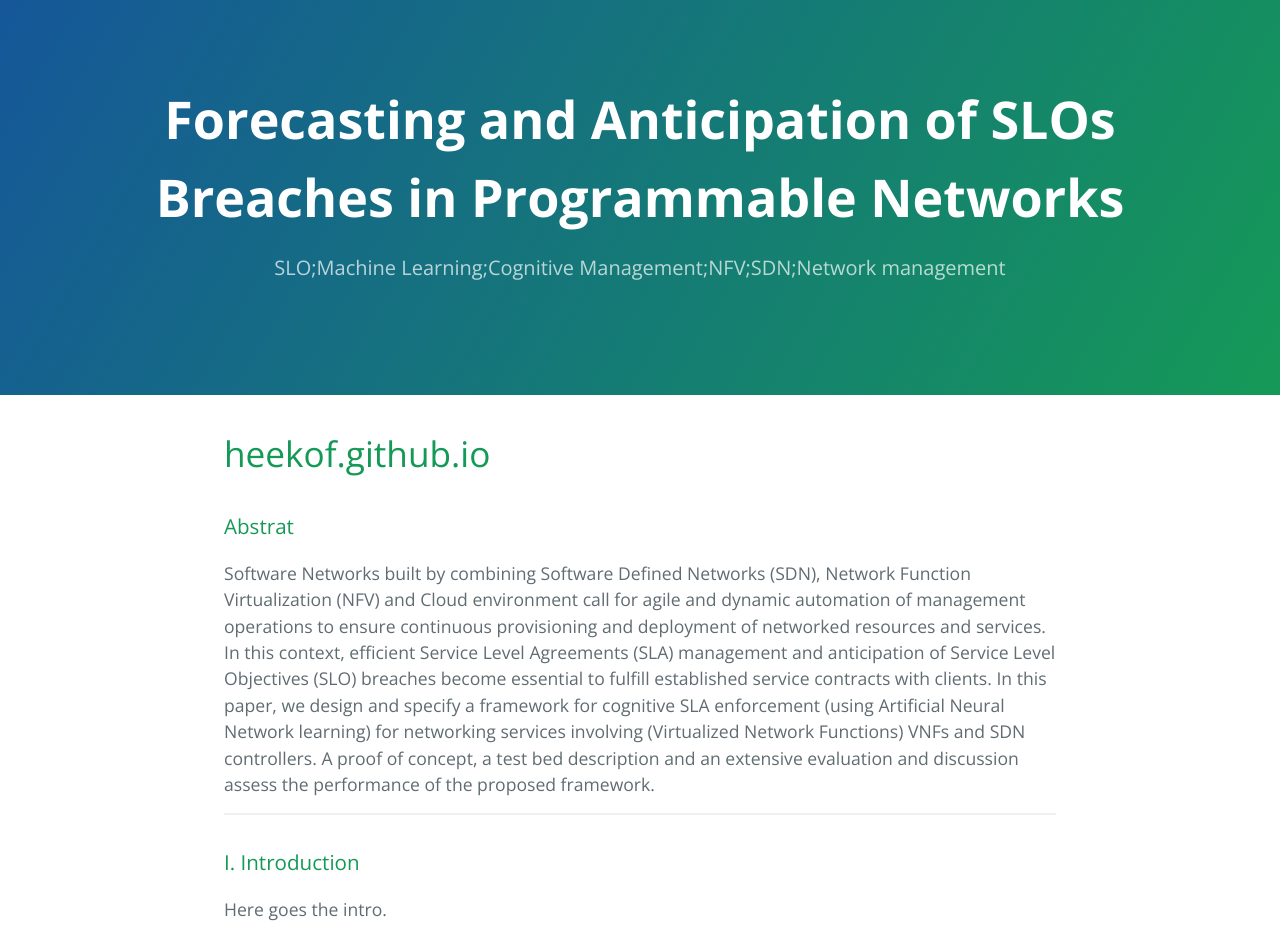
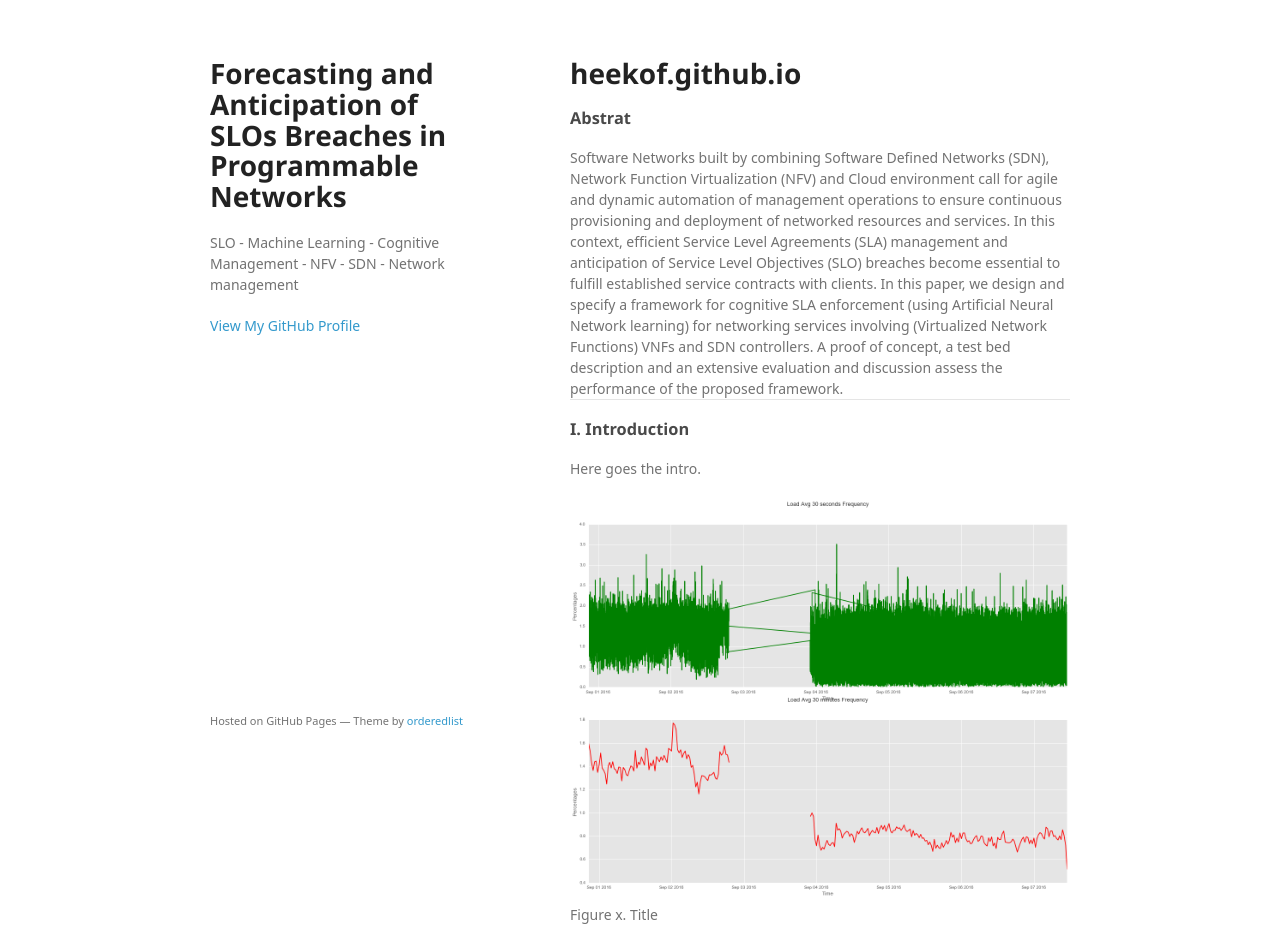
Before and after one commit to heekof/heekof.github.io, a plain HTML site: page index.html in a window 1280 px wide. Shown: the top 928 px of the page. Drawn offline with nearby package versions, Linux system fonts and the light colour scheme; a web font is replaced by a local one.

Commit message:
Replace master branch with page content via GitHub

```diff
--- a/index.html
+++ b/index.html
@@ -1,22 +1,29 @@
-<!DOCTYPE html>
-<html lang="en-us">
+<!doctype html>
+<html>
   <head>
-    <meta charset="UTF-8">
+    <meta charset="utf-8">
+    <meta http-equiv="X-UA-Compatible" content="chrome=1">
     <title>Forecasting and Anticipation of SLOs Breaches in Programmable Networks by heekof</title>
-    <meta name="viewport" content="width=device-width, initial-scale=1">
-    <link rel="stylesheet" type="text/css" href="stylesheets/normalize.css" media="screen">
-    <link href='https://fonts.googleapis.com/css?family=Open+Sans:400,700' rel='stylesheet' type='text/css'>
-    <link rel="stylesheet" type="text/css" href="stylesheets/stylesheet.css" media="screen">
-    <link rel="stylesheet" type="text/css" href="stylesheets/github-light.css" media="screen">
+
+    <link rel="stylesheet" href="stylesheets/styles.css">
+    <link rel="stylesheet" href="stylesheets/github-light.css">
+    <meta name="viewport" content="width=device-width">
+    <!--[if lt IE 9]>
+    <script src="//html5shiv.googlecode.com/svn/trunk/html5.js"></script>
+    <![endif]-->
   </head>
   <body>
-    <section class="page-header">
-      <h1 class="project-name">Forecasting and Anticipation of SLOs Breaches in Programmable Networks</h1>
-      <h2 class="project-tagline">SLO;Machine Learning;Cognitive Management;NFV;SDN;Network management</h2>
-    </section>
+    <div class="wrapper">
+      <header>
+        <h1>Forecasting and Anticipation of SLOs Breaches in Programmable Networks</h1>
+        <p>SLO - Machine Learning - Cognitive Management - NFV - SDN - Network management</p>
 
-    <section class="main-content">
-      <h1>
+
+        <p class="view"><a href="https://github.com/heekof">View My GitHub Profile</a></p>
+
+      </header>
+      <section>
+        <h1>
 <a id="heekofgithubio" class="anchor" href="#heekofgithubio" aria-hidden="true"><span aria-hidden="true" class="octicon octicon-link"></span></a>heekof.github.io</h1>
 
 <h3>
@@ -33,7 +40,7 @@
 
 <p>Here goes the intro.</p>
 
-<p><img src="https://github.com/heekof/heekof.github.io/blob/master/img/Table%20definition.png" alt="alt tag">
+<p><img src="https://github.com/heekof/heekof.github.io/blob/master/img/30%20sec%20to%2030%20min.png?raw=true" alt="alt tag">
 Figure x. Title</p>
 
 <h3>
@@ -192,14 +199,12 @@ Figure x. Title
 <a id="support-or-contact" class="anchor" href="#support-or-contact" aria-hidden="true"><span aria-hidden="true" class="octicon octicon-link"></span></a>Support or Contact</h3>
 
 <p>Having Questions?  Drop us a mail at <a href="mailto:jaafar.bendriss@orange.com">jaafar.bendriss@orange.com</a> and we’ll help you sort it out.</p>
-
-      <footer class="site-footer">
-
-        <span class="site-footer-credits">This page was generated by <a href="https://pages.github.com">GitHub Pages</a> using the <a href="https://github.com/jasonlong/cayman-theme">Cayman theme</a> by <a href="https://twitter.com/jasonlong">Jason Long</a>.</span>
+      </section>
+      <footer>
+        <p><small>Hosted on GitHub Pages &mdash; Theme by <a href="https://github.com/orderedlist">orderedlist</a></small></p>
       </footer>
-
-    </section>
-
+    </div>
+    <script src="javascripts/scale.fix.js"></script>
 
   </body>
 </html>
```
Also changed, not shown: params.json (+2 -2 lines).
